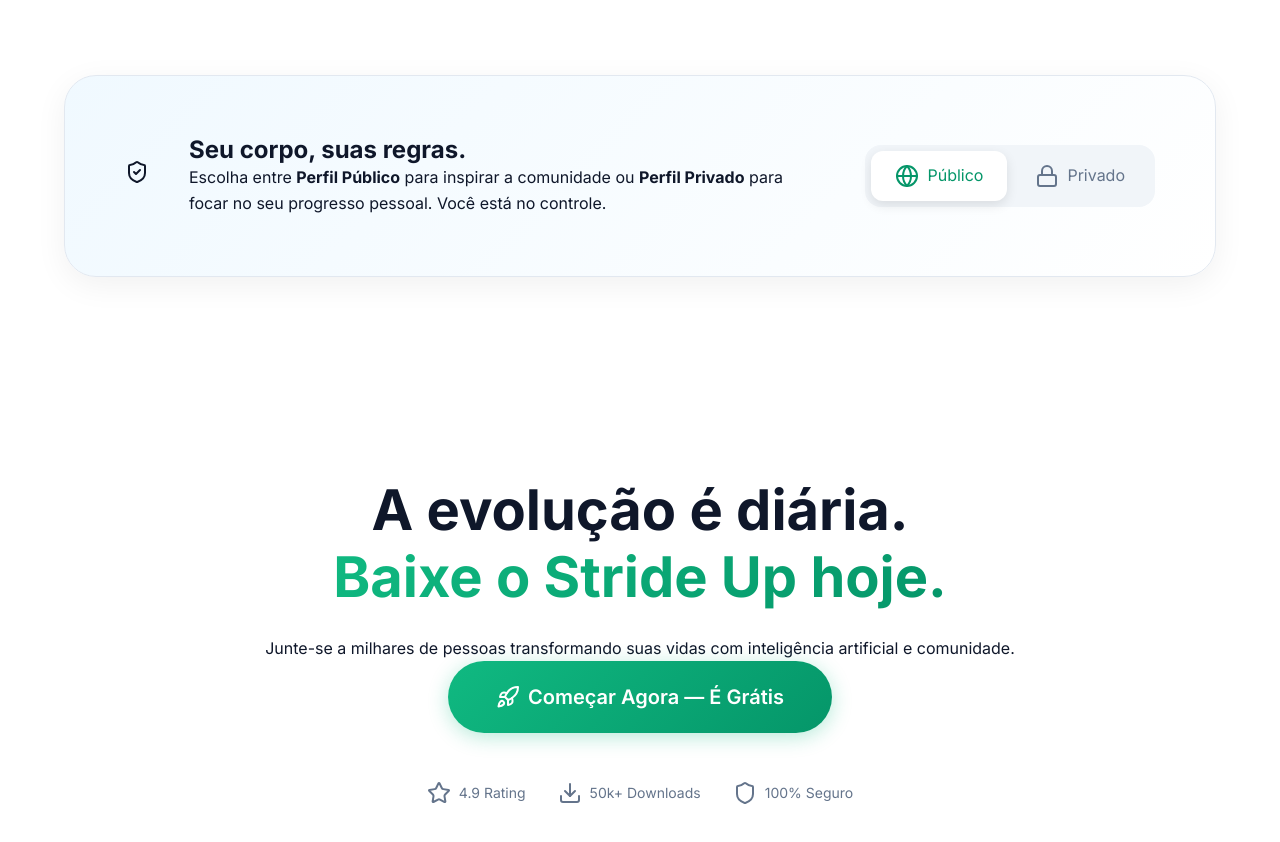
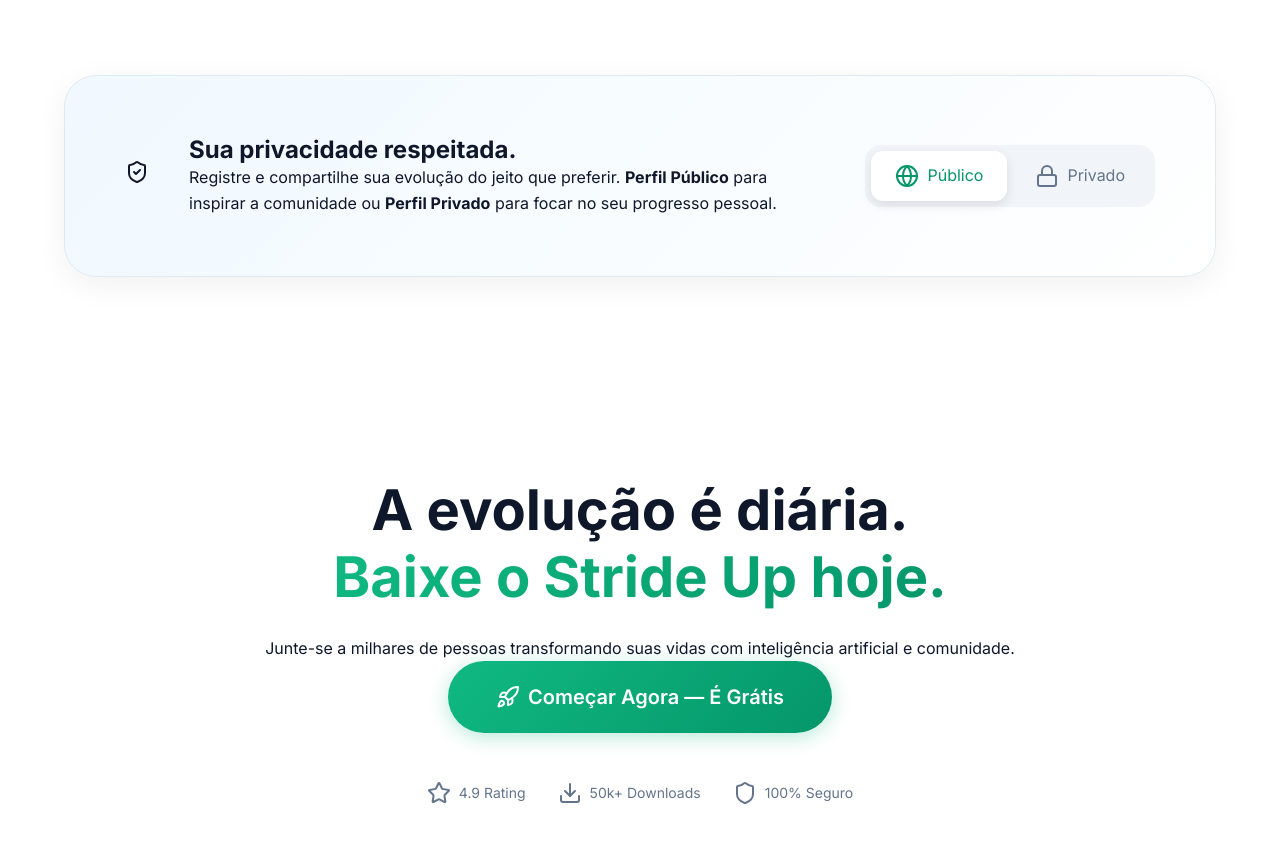
Before and after one commit to Jpcoutodev/strideuppage, a website built with Vite: page index.html in a window 1280 px wide. Shown: the part 3620-4462 px from the top of the page. Built offline with nearby package versions, Linux system fonts and the light colour scheme.

Commit message:
Content: Update privacy section messaging

```diff
--- a/index.html
+++ b/index.html
@@ -268,9 +268,10 @@
             <div class="privacy-card">
                 <div class="privacy-icon"><i data-lucide="shield-check"></i></div>
                 <div class="privacy-content">
-                    <h2 class="privacy-title">Seu corpo, suas regras.</h2>
-                    <p class="privacy-text">Escolha entre <strong>Perfil Público</strong> para inspirar a comunidade ou
-                        <strong>Perfil Privado</strong> para focar no seu progresso pessoal. Você está no controle.
+                    <h2 class="privacy-title">Sua privacidade respeitada.</h2>
+                    <p class="privacy-text">Registre e compartilhe sua evolução do jeito que preferir.
+                        <strong>Perfil Público</strong> para inspirar a comunidade ou <strong>Perfil Privado</strong>
+                        para focar no seu progresso pessoal.
                     </p>
                 </div>
                 <div class="privacy-toggle">
```
